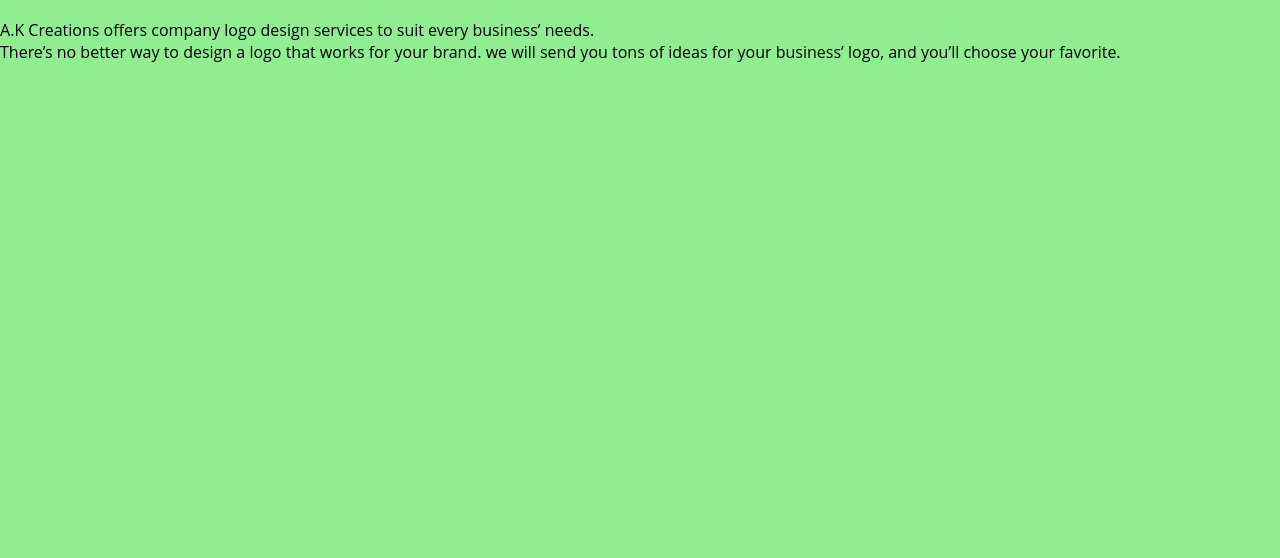
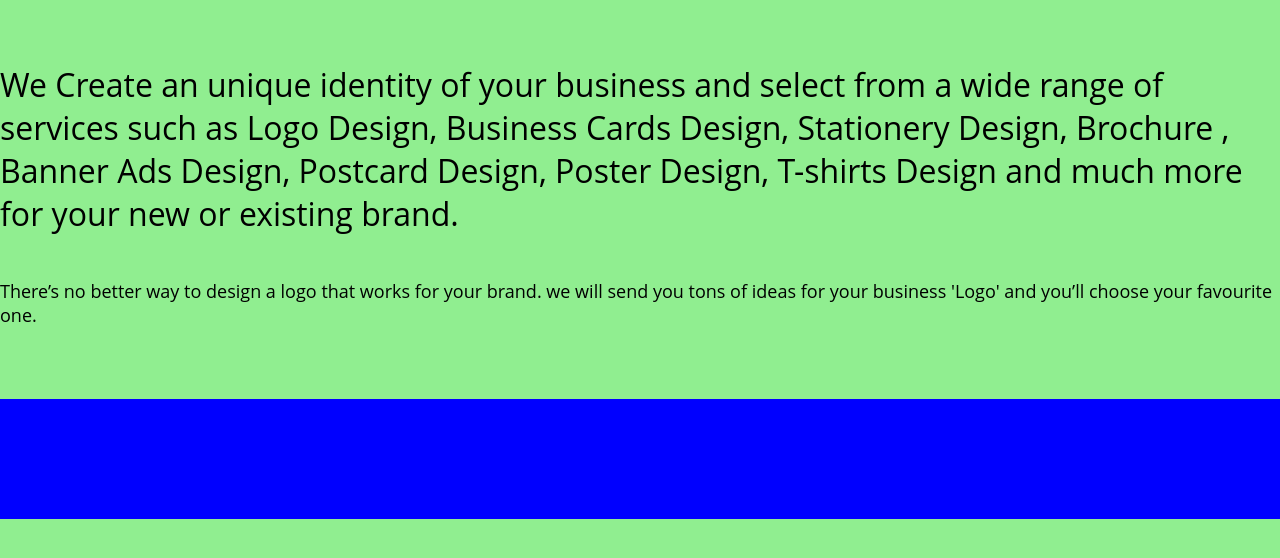
Before and after one commit to ankit646/AK-CREATIONS-, a plain HTML site: page index.html in a window 1280 px wide. Shown: the part 86-644 px from the top of the page. Drawn offline with Linux system fonts and the light colour scheme.

Commit message:
Update index.html

```diff
--- a/index.html
+++ b/index.html
@@ -10,6 +10,7 @@
     <header>
       <h1><a href="./">AK CREATIONS </a></h1><br>
       <h2>(you dream it, we design it)
+
       <nav>
         <ul>
           <li><a href="#">gallery</a></li>
@@ -19,6 +20,19 @@
         </ul>
       </nav>
     </header>
-      <br>A.K Creations offers company logo design services to suit every business’ needs. <br>
-      There’s no better way to design a logo that works for your brand. we will send you tons of ideas for your business’ logo, and you’ll choose your favorite.
-</html>
+      <br>
+      <br>
+      <br><font size="6"> We Create an unique identity of
+      your business and select from a wide range of services
+      such as Logo Design,
+      Business Cards Design, Stationery Design,
+      Brochure ,
+      Banner Ads Design, Postcard Design, Poster Design,
+      T-shirts Design and much more for your new or existing brand.</font>
+<br><br><br><font size="4">There’s no better way to design a logo that works for your brand. we will send you tons of ideas for your business 'Logo' and you’ll choose your favourite one.
+<br><br><br>
+      <header1>
+        <h1><a href="./"></h1>
+          </header1>
+      </body>
+      </html>
```
